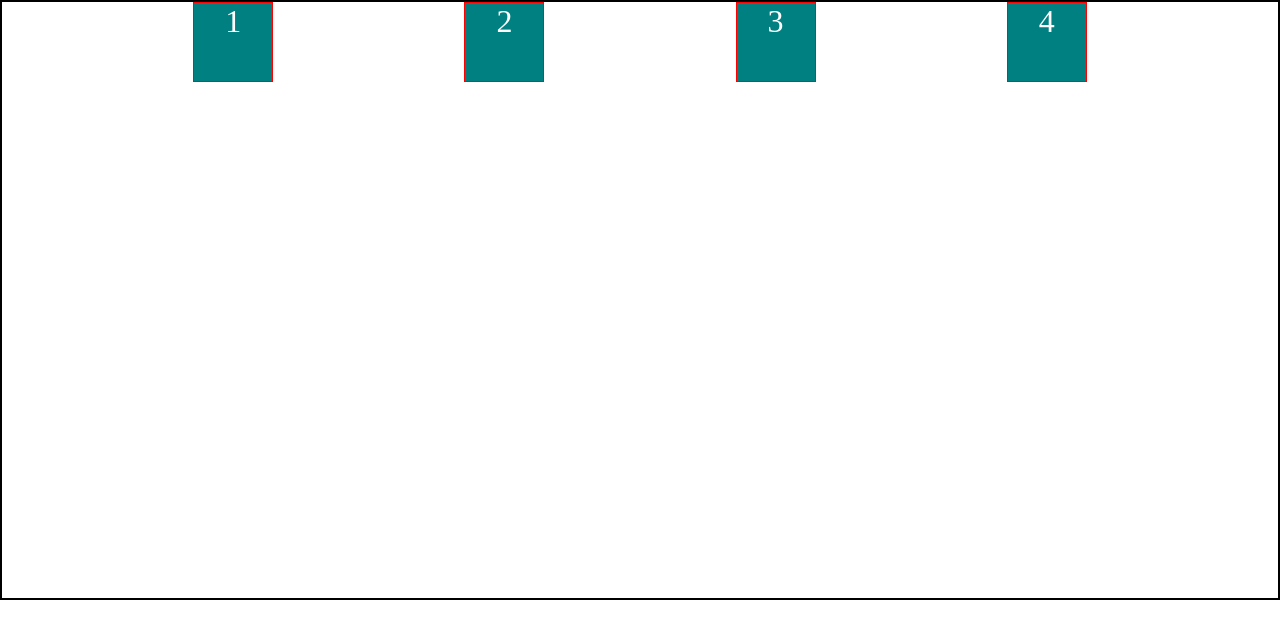
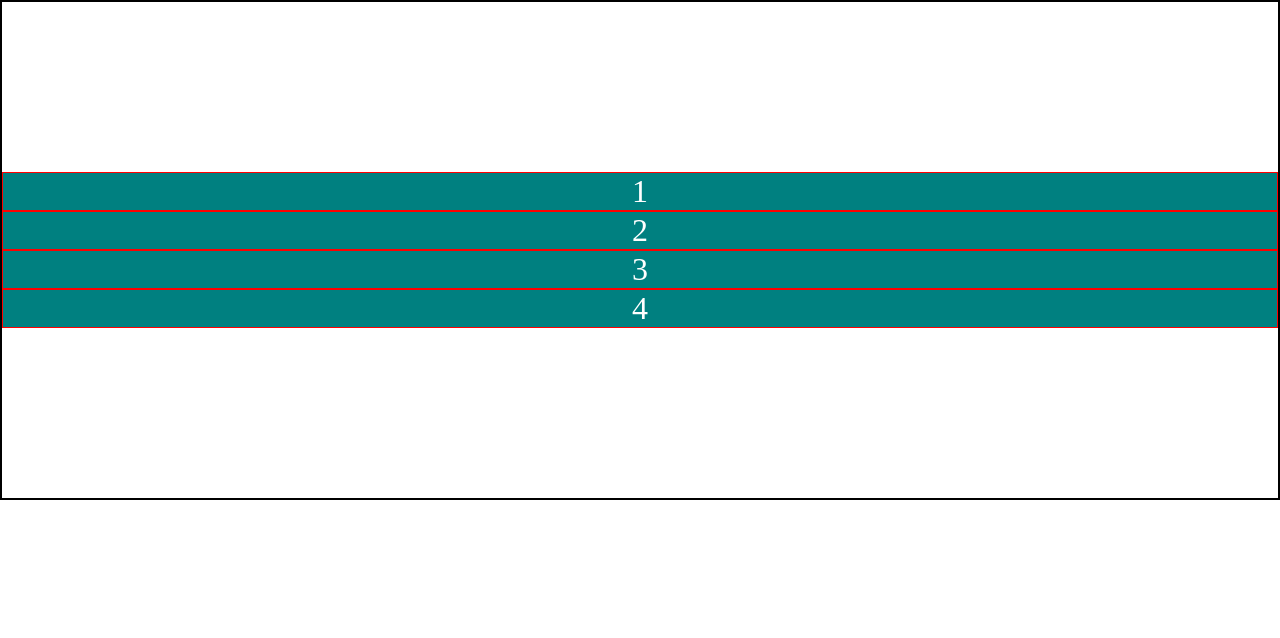
Before and after one commit to kate-miah/022, a plain HTML site: page index.html in a window 1280 px wide. Drawn offline with Linux system fonts and the light colour scheme.

Commit message:
aligh-items

```diff
--- a/assets/style.css
+++ b/assets/style.css
@@ -7,24 +7,23 @@ body {
 }
 
 .container {
-    height: 600px;
+    height: 500px;
     border: 2px solid black;
     display: flex;
-    flex-direction: row;
-    justify-content: space-evenly;
-
+    flex-direction: column;
+    justify-content: center;
+    align-items: stretch;
 }
 
 .item {
-    width: 80px;
-    height: 80px;
+    /* width: 80px;
+    height: 80px; */
     background-color: teal;
     color: white;
     font-size: 2em;
     border: 1px solid red;
     text-align: center;
 }
-
 
 /*
 Flexbox
@@ -39,7 +38,7 @@ Flex-direction - зміна напрямку головної осі (побіч
     row-reverse - головна горизонтально справо наліво
     column-reverse - головна вертикально знизу вверх
 
-Jusify-content - розташування дітей всередині батька-флекса вздовж головної осі
+Justify-content - розташування дітей всередині батька-флекса вздовж головної осі
     flex-start (default)
     center
     flex-end
@@ -48,7 +47,7 @@ Jusify-content - розташування дітей всередині бать
     space-evenly - рівномірний простір між усіма ..X..X..X..X..
 
 Across axis (побічна вісь)
-
+align-items
 
 Child
 
--- a/index.html
+++ b/index.html
@@ -8,11 +8,13 @@
     <link rel="stylesheet" href="./assets/style.css">
 </head>
 <body>
-    <div class="container">
+    <div class="container container1">
         <div class="item">1</div>
         <div class="item">2</div>
         <div class="item">3</div>
         <div class="item">4</div>
     </div>
+
 </body>
+
 </html>
```
